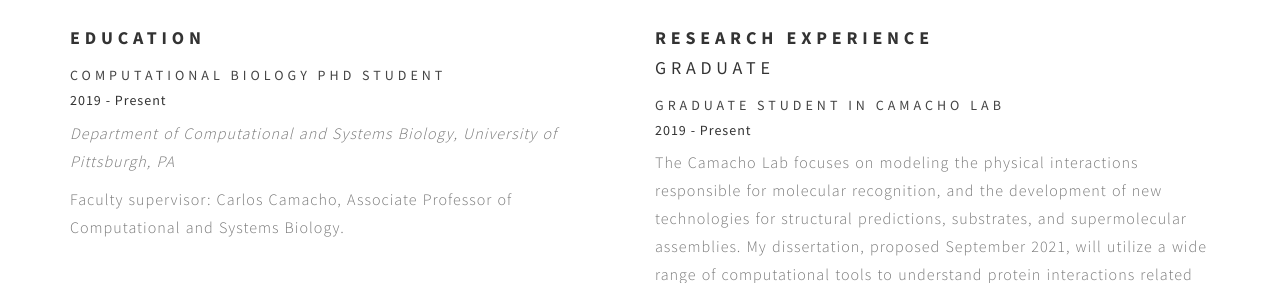
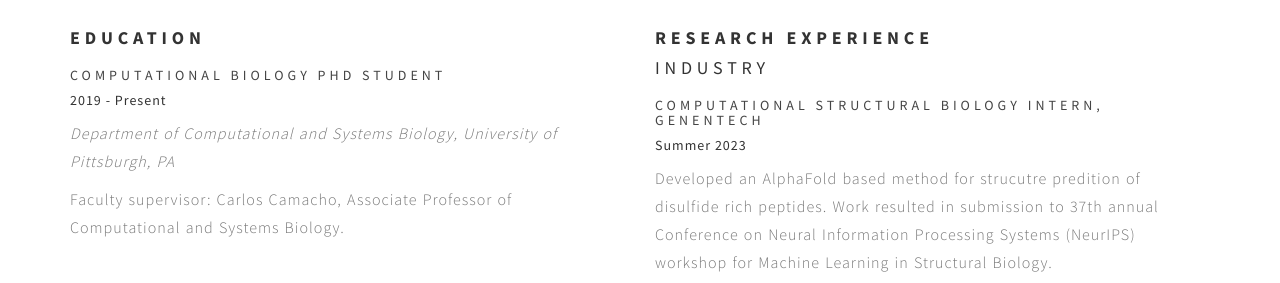
Before and after one commit to ggerlach1/ggerlach1.github.io, a plain HTML site: page CV.html in a window 1280 px wide. Shown: the part 516-799 px from the top of the page. Drawn offline with Linux system fonts and the light colour scheme; some packages are replaced by stand-ins of ours; files whose address does not match are found by name.

Commit message:
Update CV

```diff
--- a/CV.html
+++ b/CV.html
@@ -166,6 +166,7 @@
 			<div class="wow fadeInUp" data-wow-delay="0.9s">
               <h4 style="font-weight:bold">Awards, Fellowships, and Professional Societies</h4>
 			  <ul>
+					  <li> <p>D.E. Shaw Research Graduate and Postdoctoral Women’s Fellowship
 					  <li> <p>NSF GRFP Honorable mention: Role of spurious LPS binding in evading host immune response
 					  <li> <p>Fayhe Award: to most outstanding student in Chemistry at Skidmore college May 2019 </p></li>
 					  <li> <p>Organic Chemistry Award: to most outstanding senior in Organic Chemistry at Skidmore College May 2019</p></li>
@@ -179,7 +180,13 @@
           <div class="col-lg-6">
 			<div class="wow fadeInUp" data-wow-delay="1.2s">
             <h4 class="resume-title" style="font-weight:bold">Research Experience</h4>
-            <h4 class="resume-title" style="test-transform:none">Graduate</h4>
+            <h4 class="resume-title" style="test-transform:none">Industry</h4>
+			<div class="resume-item">
+				<h3>Computational Structural Biology Intern, Genentech</h3>
+				<h5>Summer 2023</h5>
+				<p>Developed an AlphaFold based method for strucutre predition of disulfide rich peptides. Work resulted in submission to 37th annual Conference on Neural Information Processing Systems (NeurIPS) workshop for Machine Learning in Structural Biology.</p>
+			  </div>
+			<h4 class="resume-title" style="test-transform:none">Graduate</h4>
             <div class="resume-item">
               <h3>Graduate Student in Camacho Lab</h3>
               <h5>2019 - Present</h5>
```
Also changed, not shown: 1 other file.
